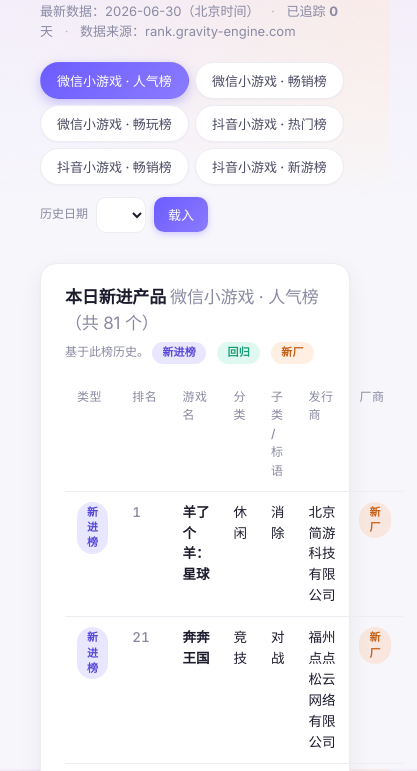
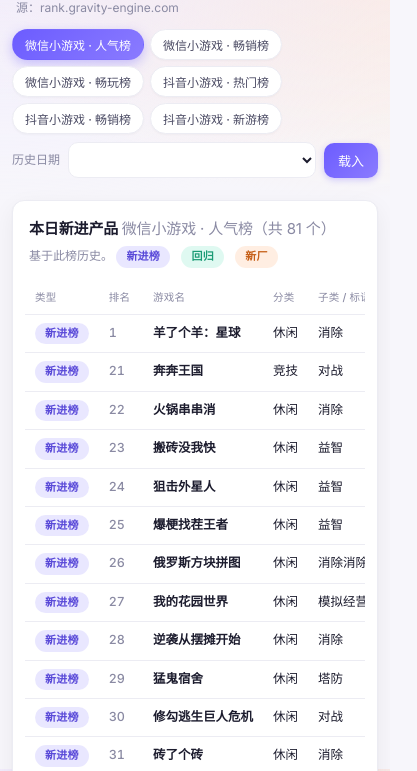
Before and after one commit to hawaiimao/minigame-rank-daily, a plain HTML site: page site/index.html in a window 390 px wide. Shown: the part 75-846 px from the top of the page, 417 px wide, since content can reach past the window. Drawn offline with Linux system fonts and the light colour scheme; no server answers; files whose address does not match are found by name.

Commit message:
site: style 老厂 as a muted badge to match 新厂

```diff
--- a/site/app.js
+++ b/site/app.js
@@ -127,7 +127,7 @@ function renderDiffTables() {
       <td>${escapeHTML(r.category || "")}</td>
       <td>${escapeHTML(r.subcategory || "") || `<span class="slogan">${escapeHTML(r.slogan || "")}</span>`}</td>
       <td>${escapeHTML(r.publisher || "")}</td>
-      <td>${isNewPub ? `<span class="badge new-pub">新厂</span>` : `<span class="muted">老厂</span>`}</td>`;
+      <td>${isNewPub ? `<span class="badge new-pub">新厂</span>` : `<span class="badge studio-old">老厂</span>`}</td>`;
     tbodyG.appendChild(tr);
   }
 }
--- a/site/index.html
+++ b/site/index.html
@@ -39,6 +39,7 @@
         <span class="legend"><span class="badge returning">回归</span></span>
         <span class="legend"><span class="badge new-pub">新厂</span></span>
       </div>
+      <div class="table-wrap">
       <table id="tbl-new">
         <thead>
           <tr>
@@ -48,12 +49,14 @@
         </thead>
         <tbody></tbody>
       </table>
+      </div>
     </div>
   </section>
 
   <section class="panel">
     <h2>当前榜单全貌 <span class="muted" id="panel-board-name"></span></h2>
     <div class="sub">点击表头排序</div>
+    <div class="table-wrap">
     <table id="tbl-full">
       <thead>
         <tr>
@@ -63,6 +66,7 @@
       </thead>
       <tbody></tbody>
     </table>
+    </div>
   </section>
 
   <footer>
--- a/site/style.css
+++ b/site/style.css
@@ -59,6 +59,12 @@ header h1 {
 .meta { color: var(--muted); font-size: 13px; }
 .sep { padding: 0 8px; opacity: .6; }
 
+@media (max-width: 720px) {
+  header { padding: 20px 16px 8px; }
+  header h1 { font-size: 20px; }
+  .meta { font-size: 12px; }
+}
+
 /* ---------- nav tabs ---------- */
 .tabs-row {
   display: flex;
@@ -100,6 +106,22 @@ nav.board-tabs {
   font-weight: 500;
   transition: all .15s ease;
   box-shadow: 0 1px 2px rgba(20,20,40,.03);
+}
+
+@media (max-width: 720px) {
+  .tabs-row {
+    padding: 4px 12px 12px;
+    gap: 8px;
+  }
+  .board-tab {
+    padding: 6px 12px;
+    font-size: 12px;
+  }
+  .date-picker-inline {
+    width: 100%;
+    justify-content: flex-end;
+  }
+  .date-picker-inline select { flex: 1; min-width: 0; }
 }
 .board-tab:hover {
   background: var(--accent-soft);
@@ -191,7 +213,22 @@ nav.board-tabs {
 }
 .muted { color: var(--muted); font-weight: 400; }
 
+@media (max-width: 720px) {
+  .panel {
+    padding: 16px;
+    margin: 10px 12px;
+    border-radius: 12px;
+  }
+  .panel h2 { font-size: 15px; }
+  .row { padding: 0 12px; gap: 10px; }
+}
+
 /* ---------- tables ---------- */
+.table-wrap {
+  overflow-x: auto;
+  -webkit-overflow-scrolling: touch;
+  margin: 0 -4px;
+}
 table {
   width: 100%;
   border-collapse: collapse;
@@ -202,7 +239,9 @@ th, td {
   padding: 10px 12px;
   border-bottom: 1px solid var(--border);
   vertical-align: top;
+  white-space: nowrap;
 }
+td.wrap, th.wrap { white-space: normal; }
 th {
   color: var(--muted);
   font-weight: 500;
@@ -217,6 +256,12 @@ tbody tr {
 }
 tbody tr:hover { background: var(--bg-2); }
 tbody tr:last-child td { border-bottom: none; }
+
+@media (max-width: 720px) {
+  table { font-size: 12.5px; }
+  th, td { padding: 8px 10px; }
+  th { font-size: 10.5px; letter-spacing: 0.02em; }
+}
 
 .rank-num {
   font-variant-numeric: tabular-nums;
@@ -248,6 +293,7 @@ tbody tr:last-child td { border-bottom: none; }
 .badge.first-board    { background: rgba(108,92,255,.15);  color: #5848d8; }
 .badge.returning      { background: rgba(45,212,164,.15);  color: #1a9b75; }
 .badge.new-pub        { background: rgba(255,138,61,.15);  color: #c66019; }
+.badge.studio-old     { background: rgba(138,138,163,.12); color: #6c6c84; font-weight: 500; }
 
 .legend { margin-right: 8px; }
 .hint {
@@ -296,3 +342,7 @@ footer a {
   text-decoration: none;
 }
 footer a:hover { text-decoration: underline; }
+
+@media (max-width: 720px) {
+  footer { padding: 20px 16px 32px; font-size: 11px; }
+}
```
